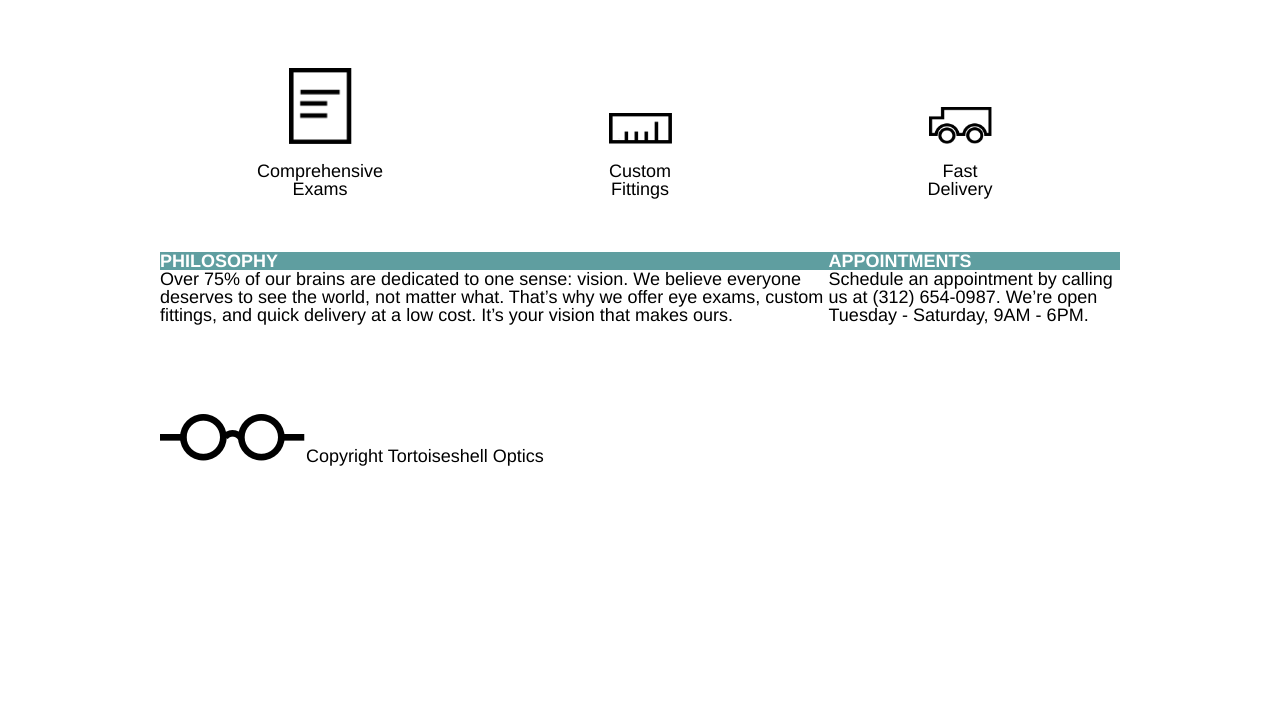
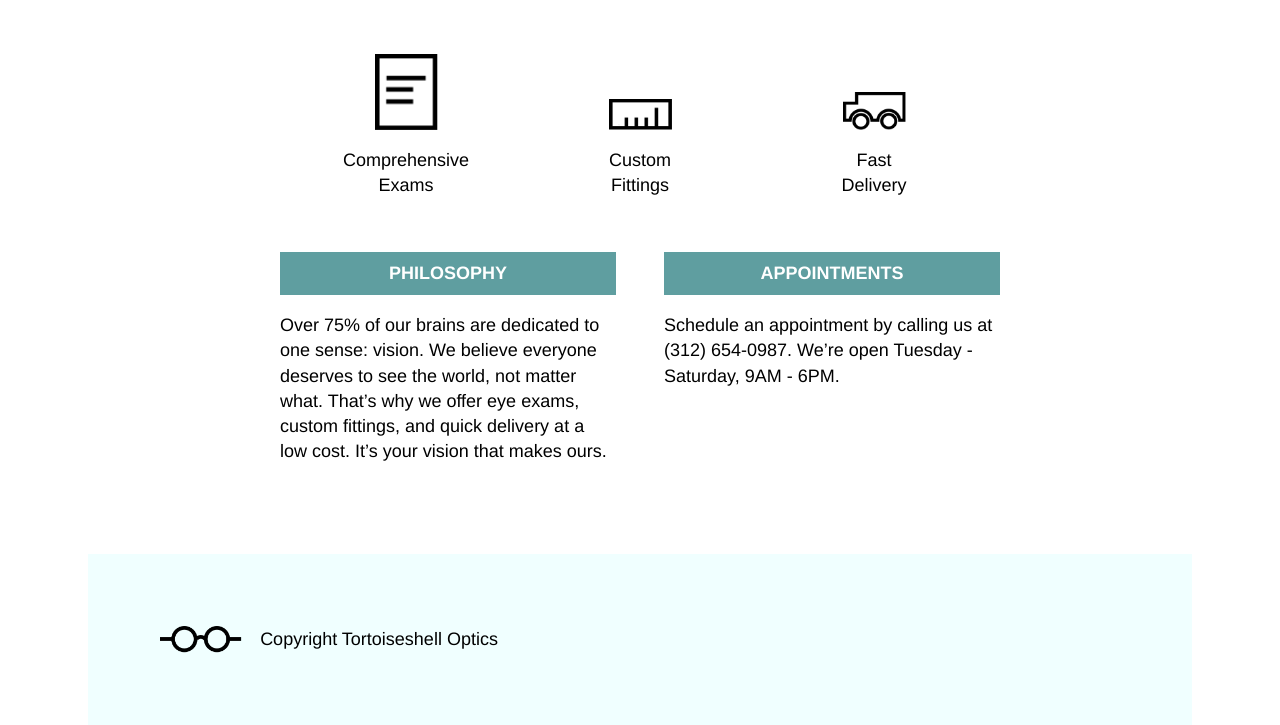
Before and after one commit to zuleta13/TortoiseshellOptics, a plain HTML site: page index.html in a window 1280 px wide. Shown: the part 540-1265 px from the top of the page. Before the commit the page ends 1006 px from the top, so only its background shows below. Drawn offline with Linux system fonts and the light colour scheme.

Commit message:
Set info and footer design rules, and other minor changes.

```diff
--- a/resources/css/style.css
+++ b/resources/css/style.css
@@ -2,7 +2,10 @@
 html {
     font-family: Helvetica;
     font-size: 18px;
-    line-height: 1.4;
+}
+
+body {
+  line-height: 1.4;
 }
 
 .full-width {
@@ -93,14 +96,18 @@ nav a {
 .services,
 .info {
   display: flex;
-  justify-content: space-around;
+  justify-content: center;
+}
+
+.services {
+  padding-bottom: 3rem;
 }
 
 .service {
   width: 5rem;
   height: 8rem;
   /* overflow: hidden; */
-  padding-bottom: 3rem;
+  margin: 0 4rem;
   text-align: center;
   display: flex;
   flex-wrap: wrap;
@@ -113,3 +120,30 @@ nav a {
   padding-bottom: 1rem;
   margin: 0 auto;
 }
+
+.info-piece {
+  width: 35%;
+}
+
+.info-piece h3 {
+  text-align: center;
+  padding: 0.5rem 1.25rem;
+  margin-bottom: 1rem;
+}
+
+.info .philosophy {
+  margin-right: 5%;
+}
+
+/* FOOTER STYLES */
+.copyright {
+  background-color: azure;
+  display: flex;
+  align-items: center;
+  padding: 4rem;
+}
+
+.copyright img {
+  height: 1.5rem;
+  margin-right: 1rem;
+}
```
